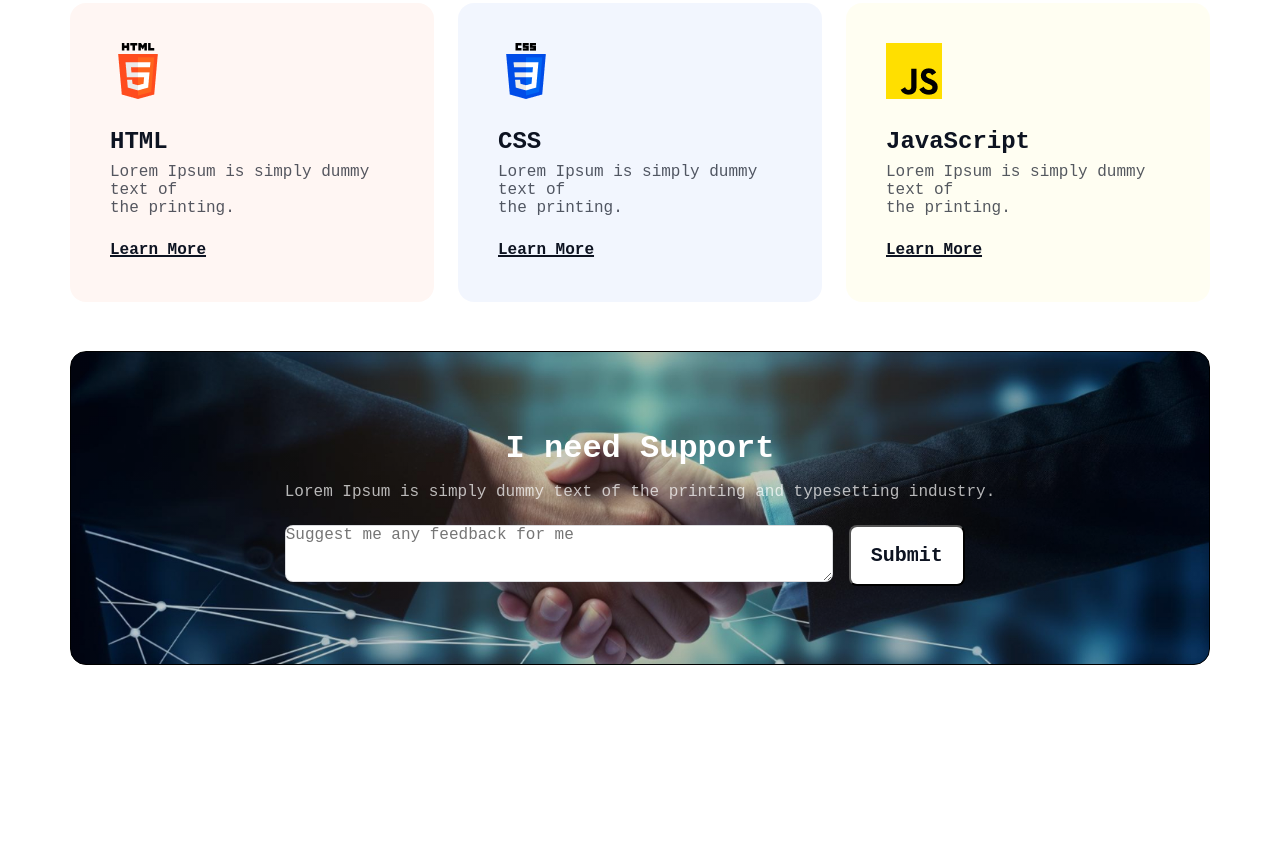
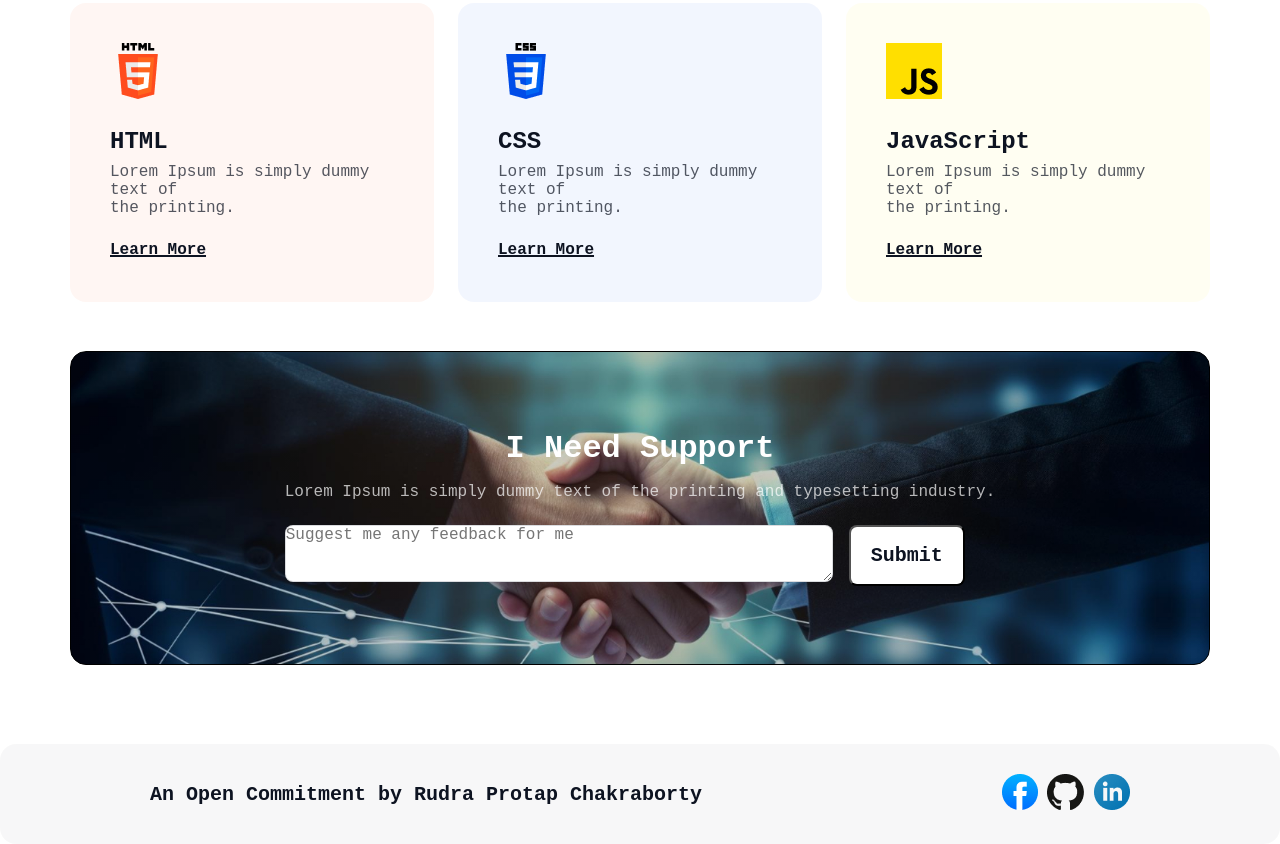
Before and after one commit to rudratechmos/assignment-1, a plain HTML site: page index.html in a window 1280 px wide. Shown: the part 3293-4137 px from the top of the page. Before the commit the page ends 3958 px from the top, so only its background shows below. Drawn offline with Linux system fonts and the light colour scheme; a web font is replaced by a local one.

Commit message:
added footer section

```diff
--- a/index.html
+++ b/index.html
@@ -96,7 +96,7 @@
 
         <section class="support-container">
             <div class="support-content">
-                <h1>I need Support</h1>
+                <h1>I Need Support</h1>
                 <p>Lorem Ipsum is simply dummy text of the printing and typesetting industry.</p>
                 <div class="support-form">
                     <form action="">
@@ -108,6 +108,15 @@
         </section>
     </main>
 
-    <footer></footer>
+    <footer>
+        <div class="footer">
+            <h5>An Open Commitment by Rudra Protap Chakraborty</h1>
+            <div class="footer-icons">
+                <img src="assets/facebook.png" alt="">
+                <img src="assets/github.png" alt="">
+                <img src="assets/linkedin-icon 1.png" alt="">
+            </div>
+        </div>
+    </footer>
 </body>
 </html>
--- a/styles/style.css
+++ b/styles/style.css
@@ -458,3 +458,21 @@ html, body{
     margin-left: 16px;
     cursor: pointer;
 }
+
+/* footer styles */
+.footer{
+    height: 100px;
+    border-radius: 16px;
+    background-color: rgba(13, 19, 33, 0.03);
+    display: flex;
+    justify-content: space-between;
+    align-items: center;
+    padding: 0px 150px;
+    margin-top: 79px;
+}
+
+.footer h5{
+    color: rgb(13, 19, 33);
+    font-size: 20px;
+    font-weight: 600;
+}
```
